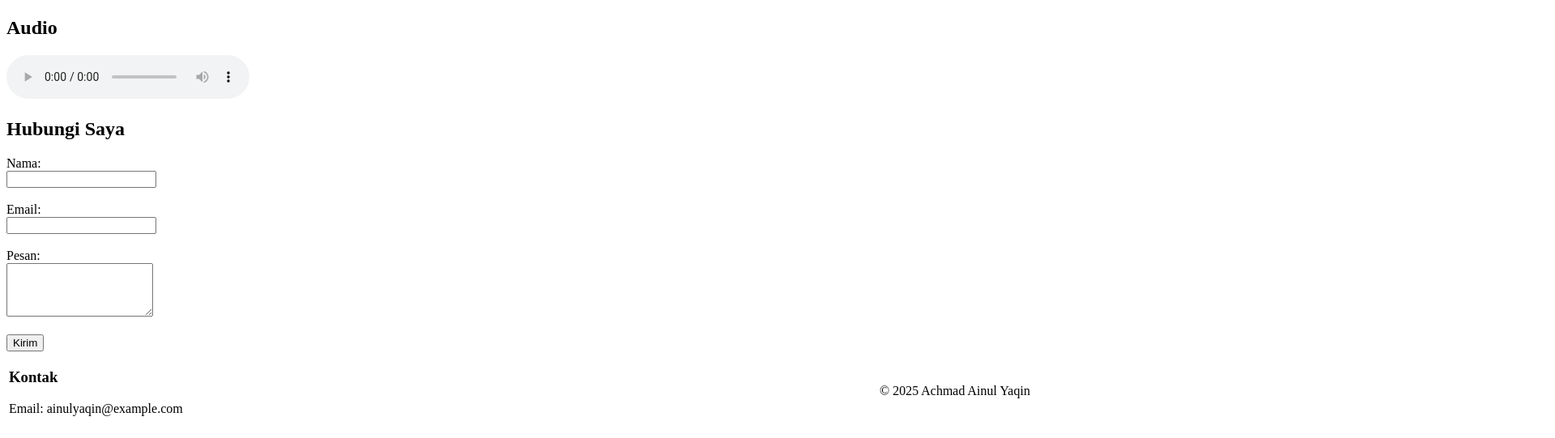
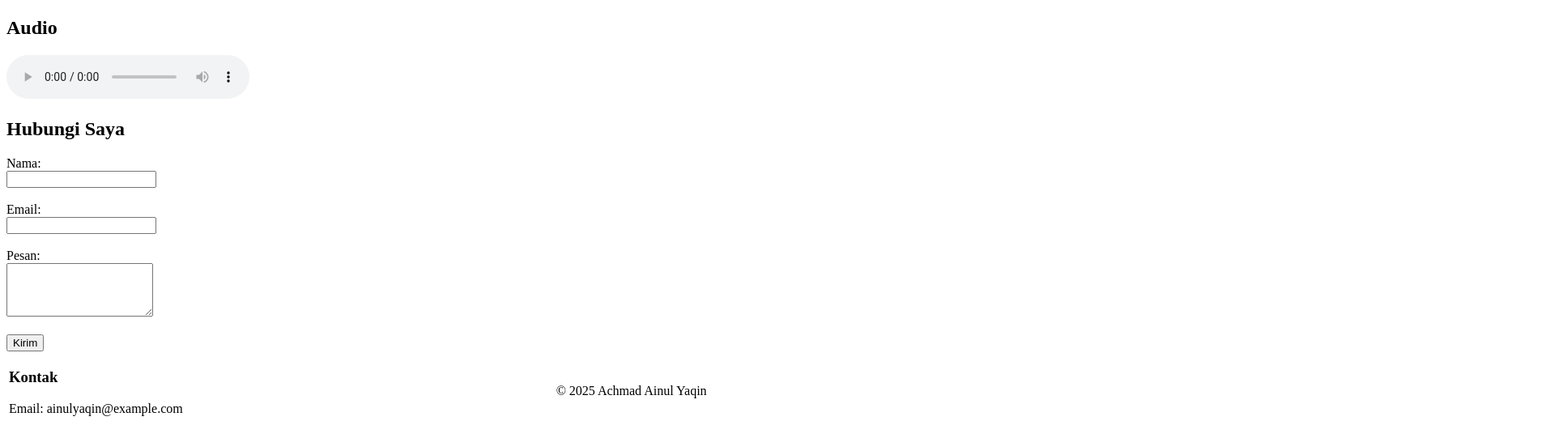
Before and after one commit to yaqinaa/praktikum-2, a plain HTML site: page praktikum-2.html in a window 1280 px wide. Shown: the part 879-1420 px from the top of the page at 81% size, 1920 px wide, since content can reach past the window. Drawn offline with Linux system fonts and the light colour scheme.

Commit message:
merapihkan lagi

```diff
--- a/praktikum-2.html
+++ b/praktikum-2.html
@@ -103,7 +103,7 @@ Online HTML, CSS and JavaScript editor to run code online.
 
 
     <footer>
-        <table width="159%">
+        <table width="100%">
             <tr>
                 <td>
                     <aside>
```
